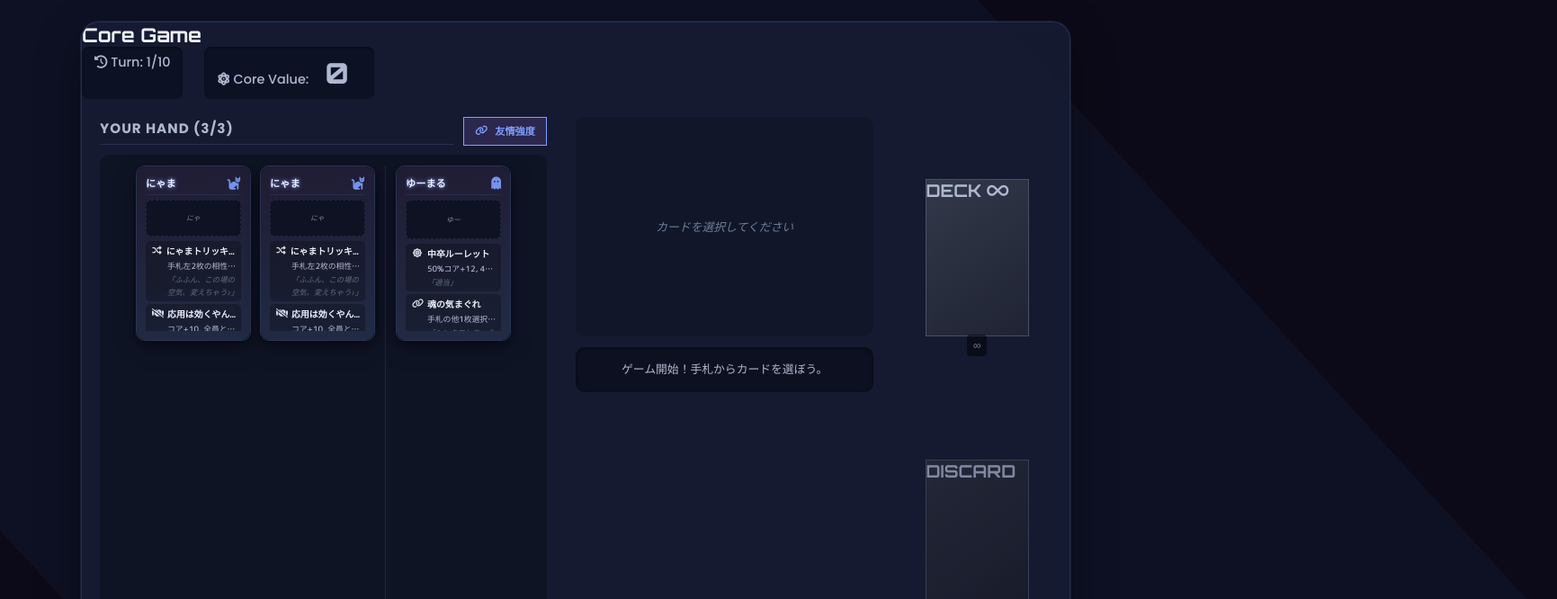
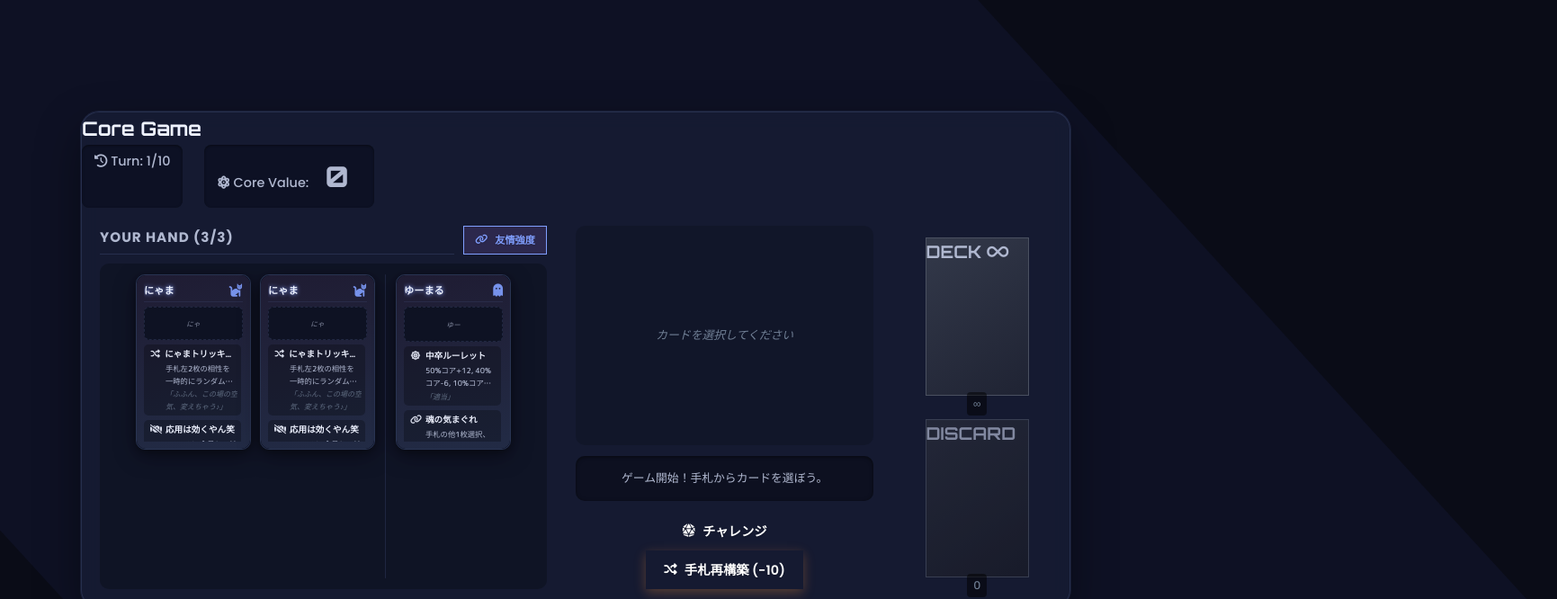
Before and after one commit to totototosssss/card, a plain HTML site: page index.html in a window 1280 px wide. Both pictures are taken after a click on the button "ゲーム開始". Shown: the top 666 px of the page at 90% size, 1731 px wide, since content can reach past the window. Drawn offline with Linux system fonts and the light colour scheme.

Commit message:
Update style.css

```diff
--- a/style.css
+++ b/style.css
@@ -1,9 +1,9 @@
-/* style.css - Nexus Core Genesis Theme */
+/* style.css - Nexus Core Genesis - Mobile & Text Overflow Fix Edition */
 :root {
     --font-body: 'M PLUS Rounded 1c', sans-serif;
     --font-ui: 'Poppins', sans-serif;
     --font-display: 'Orbitron', var(--font-ui);
-    --color-bg-deep-space: #0c0a18;
+    --color-bg-deep-space: #0a0c17;
     --color-bg-nexus-blue: #0e1124;
     --color-bg-card-surface: #1f1c33;
     --color-bg-interactive: #2c284d;
@@ -71,7 +71,19 @@
 }
 * { box-sizing: border-box; margin: 0; padding: 0; -webkit-font-smoothing: antialiased; -moz-osx-font-smoothing: grayscale; }
 html { font-size: 16px; height: 100%; }
-body { font-family: var(--font-body); background-color: var(--color-bg-deep-space); color: var(--text-primary); display: flex; justify-content: center; align-items: center; min-height: 100%; padding: 16px; overflow: hidden; perspective: 1800px; }
+body {
+    font-family: var(--font-body);
+    background-color: var(--color-bg-deep-space);
+    color: var(--text-primary);
+    display: flex;
+    justify-content: center;
+    align-items: center;
+    min-height: 100%;
+    padding: 16px;
+    overflow-x: hidden; /* ★ 横スクロールのみ禁止 */
+    line-height: 1.65;
+    position: relative;
+}
 .game-viewport { width: 100%; height: 100%; display: flex; flex-direction: column; justify-content: center; align-items: center; }
 .game-background-nexus { position: fixed; top: 0; left: 0; right: 0; bottom: 0; background: var(--color-bg-nexus-blue); z-index: -1;
     background-image:
@@ -80,7 +92,6 @@ body { font-family: var(--font-body); background-color: var(--color-bg-deep-spac
     animation: subtleBgRotate 60s linear infinite alternate;
 }
 @keyframes subtleBgRotate { 0% { transform: rotate(0deg) scale(1.5); } 100% { transform: rotate(360deg) scale(1.5); } }
-
 
 .pre-game-screen { position: fixed; top: 0; left: 0; right: 0; bottom: 0; background-color: rgba(10, 12, 23, 0.97); backdrop-filter: blur(10px); -webkit-backdrop-filter: blur(10px); display: flex; justify-content: center; align-items: center; z-index: 2000; opacity: 1; transition: opacity 0.5s var(--ease-out-cubic); }
 .pre-game-screen.hidden { opacity: 0; pointer-events: none; }
@@ -93,7 +104,26 @@ body { font-family: var(--font-body); background-color: var(--color-bg-deep-spac
 .pre-game-content .option-detail { display: block; font-size: 0.75rem; color: var(--text-tertiary); margin-top: var(--spacing-base); font-style: italic; }
 .start-game-main-button { padding: calc(var(--spacing-base) * 1.5) calc(var(--spacing-base) * 4); font-size: 1.1rem; width: 100%; }
 
-.app-container { width: 100%; max-width: 1100px; height: calc(100vh - 48px); max-height: 800px; background: rgba(22, 28, 50, 0.92); backdrop-filter: blur(10px) saturate(130%); -webkit-backdrop-filter: blur(10px) saturate(130%); border-radius: 20px; box-shadow: 0 20px 50px rgba(0,0,0,0.4), 0 0 0 1px rgba(120,150,220,0.15); border: 1px solid var(--color-glass-border); display: none; flex-direction: column; overflow: hidden; position: relative; transform: scale(0.95); opacity: 0; animation: gameContainerAppear 0.8s var(--ease-out-cubic) 0.2s forwards; }
+.app-container {
+    width: 100%;
+    max-width: 1100px;
+    /* height: calc(100vh - 48px);  ★ モバイルでの途切れ対策のため、固定高さを避ける */
+    /* max-height: 800px; */
+    min-height: 0; /* flexアイテムとしての最小高さをリセット */
+    background: rgba(22, 28, 50, 0.92);
+    backdrop-filter: blur(10px) saturate(130%);
+    -webkit-backdrop-filter: blur(10px) saturate(130%);
+    border-radius: 20px;
+    box-shadow: 0 20px 50px rgba(0,0,0,0.4), 0 0 0 1px rgba(120,150,220,0.15);
+    border: 1px solid var(--color-glass-border);
+    display: none; /* 初期はJSで制御 */
+    flex-direction: column;
+    overflow: hidden; /* コンテナ自体はhiddenでOK、内部でスクロールを制御 */
+    position: relative;
+    transform: scale(0.95);
+    opacity: 0;
+    animation: gameContainerAppear 0.8s var(--ease-out-cubic) 0.2s forwards;
+}
 .app-container.active { display: flex; }
 @keyframes gameContainerAppear { to { transform: scale(1); opacity: 1; } }
 @keyframes feedbackTextShakeVFlow { 0%, 100% { transform: translateX(0); } 20%, 60% { transform: translateX(-3px) rotate(-0.7deg); } 40%, 80% { transform: translateX(3px) rotate(0.7deg); } }
@@ -125,15 +155,15 @@ body { font-family: var(--font-body); background-color: var(--color-bg-deep-spac
 .progress-bar-container { width: 100%; height: 6px; background-color: rgba(0,0,0,0.2); border-radius: var(--border-radius-pill); overflow: hidden; }
 #progress-bar { width: 0%; height: 100%; background: linear-gradient(90deg, var(--color-accent-primary) 0%, var(--color-accent-tertiary) 100%); border-radius: var(--border-radius-pill); transition: width var(--transition-normal) var(--ease-out-cubic); }
 
-.game-board { flex-grow: 1; display: flex; padding: 20px; gap: 20px; overflow: hidden; }
-.player-area { flex: 3; display: flex; flex-direction: column; }
-.player-area-header { display: flex; justify-content: space-between; align-items: center; margin-bottom: 10px; }
+.game-board { flex-grow: 1; display: flex; padding: 20px; gap: 20px; overflow: hidden; /* ★ ボード自体はhidden */ }
+.player-area { flex: 3; display: flex; flex-direction: column; overflow: hidden; /* ★内部スクロールのため */ }
+.player-area-header { display: flex; justify-content: space-between; align-items: center; margin-bottom: 10px; flex-shrink: 0; }
 .area-title { font-family: var(--font-ui); font-size: 0.95rem; color: var(--text-secondary); border-bottom: 1px solid var(--color-glass-border); padding-bottom: 6px; letter-spacing: 1px; flex-grow: 1; text-transform: uppercase; }
 .affinity-button.small-button { padding: 6px 12px; font-size: 0.7rem; margin-left: 10px; background: var(--color-bg-interactive); color: var(--text-accent-glow); border: 1px solid var(--text-accent-glow); text-transform: uppercase; }
 .affinity-button.small-button:hover { background: var(--text-accent-glow); color: var(--color-bg-deep-space); }
 .hand-area { display: flex; justify-content: center; align-items: flex-start; gap: 0; flex-wrap: nowrap; padding: 12px; background: rgba(0,0,0,0.25); border-radius: var(--card-border-radius); min-height: calc(var(--card-height) + 24px); flex-grow: 1; overflow-x: auto; overflow-y: hidden; perspective: 1200px; }
 .hand-card-separator { width: 1px; background-color: rgba(120, 150, 220, 0.15); margin: 0 6px; align-self: stretch; border-radius: 1px; }
-.affinity-status { margin-top: 10px; padding: 8px 12px; border-radius: var(--card-border-radius); text-align: center; font-size: 0.78rem; min-height: 2.5em; display: none; align-items: center; justify-content: center; opacity: 0; transition: opacity 0.3s ease, transform 0.3s ease, background-color 0.3s ease, border-color 0.3s ease; transform: translateY(5px); }
+.affinity-status { margin-top: 10px; padding: 8px 12px; border-radius: var(--card-border-radius); text-align: center; font-size: 0.78rem; min-height: 2.5em; display: none; align-items: center; justify-content: center; opacity: 0; transition: opacity 0.3s ease, transform 0.3s ease, background-color 0.3s ease, border-color 0.3s ease; transform: translateY(5px); flex-shrink: 0; }
 .affinity-status.visible { opacity: 1; transform: translateY(0); display: flex; }
 .affinity-status.positive { background: rgba(var(--accent-lime-rgb,57,255,20), 0.15); border: 1px solid rgba(var(--accent-lime-rgb),0.4); color: var(--accent-lime); text-shadow: 0 0 3px rgba(var(--accent-lime-rgb), 0.5);}
 .affinity-status.negative { background: rgba(var(--accent-red-rgb,255,59,95), 0.15); border: 1px solid rgba(var(--accent-red-rgb),0.4); color: var(--accent-red); text-shadow: 0 0 3px rgba(var(--accent-red-rgb), 0.5);}
@@ -142,26 +172,29 @@ body { font-family: var(--font-body); background-color: var(--color-bg-deep-spac
 .card { width: var(--card-width); height: var(--card-height); border-radius: var(--card-border-radius); position: relative; cursor: pointer; transition: transform 0.45s var(--ease-out-expo), box-shadow 0.45s var(--ease-out-expo); transform-style: preserve-3d; flex-shrink: 0; margin: 0 5px; }
 .card-inner { position: relative; width: 100%; height: 100%; transition: transform 0.7s var(--ease-out-back-strong); transform-style: preserve-3d; border-radius: var(--card-border-radius); box-shadow: var(--card-shadow); overflow: hidden; border: var(--card-border); }
 .card-front, .card-back-face { position: absolute; width: 100%; height: 100%; -webkit-backface-visibility: hidden; backface-visibility: hidden; border-radius: var(--card-border-radius); display: flex; flex-direction: column; }
-.card-front { background: linear-gradient(170deg, var(--color-bg-card-surface) 0%, #222b45 100%); color: var(--text-primary); padding: 10px; justify-content: space-between; }
+.card-front { background: linear-gradient(170deg, var(--color-bg-card-surface) 0%, #222b45 100%); color: var(--text-primary); padding: 8px; justify-content: flex-start; overflow: hidden; }
 .card-header { display: flex; justify-content: space-between; align-items: center; width: 100%; margin-bottom: 5px; padding-bottom: 3px; border-bottom: 1px solid rgba(120,150,220,0.1); }
 .card-name { font-family: var(--font-ui); font-size: 0.7rem; font-weight: 700; color: var(--text-primary); text-shadow: 0 0 5px var(--text-accent-glow); overflow: hidden; text-overflow: ellipsis; white-space: nowrap; flex-grow: 1; }
-.card-char-icon { font-size: 0.9rem; color: var(--text-accent-glow); opacity: 0.9; }
+.card-char-icon-img { /* ★ for stone.png */ width: 20px; height: 20px; object-fit: contain; margin-left: 4px; filter: drop-shadow(0 0 3px var(--text-accent-glow));}
+.card-char-icon { font-size: 0.9rem; color: var(--text-accent-glow); opacity: 0.9; margin-left: 4px;} /* Fallback if image not used */
+
 .card-art { width: 100%; height: 55px; background-color: rgba(10,15,30,0.8); border-radius: 6px; margin-bottom: 5px; display: flex; justify-content: center; align-items: center; color: var(--text-secondary); font-size: 0.6rem; border: 1px dashed var(--color-glass-border); overflow: hidden; }
-.card-art img { width: 100%; height: 100%; object-fit: cover; }
+.card-art img { width: 100%; height: 100%; object-fit: cover; } /* For stone.png */
 .card-art .art-placeholder-text { font-style: italic; opacity: 0.7; font-size: 0.8em;}
-.card-abilities-section { width: 100%; flex-grow: 1; display: flex; flex-direction: column; justify-content: space-around; overflow-y: auto; gap: 3px; scrollbar-width: thin; scrollbar-color: var(--text-accent-glow) transparent;}
-.ability-slot { padding: 3px 4px; border-radius: 5px; background: rgba(0,0,0,0.25); border-left: 3px solid transparent; transition: border-left-color 0.2s ease, background-color 0.2s ease; }
+.card-abilities-section { width: 100%; flex-grow: 1; display: flex; flex-direction: column; justify-content: space-around; overflow-y: auto; gap: 3px; scrollbar-width: thin; scrollbar-color: var(--text-accent-glow) transparent; padding-right: 2px; /* For scrollbar */}
+.ability-slot { padding: 3px 4px; border-radius: 5px; background: rgba(0,0,0,0.25); border-left: 3px solid transparent; transition: border-left-color 0.2s ease, background-color 0.2s ease; margin-bottom: 2px; }
 .ability-slot:hover { background: rgba(var(--accent-cyan-rgb), 0.15); border-left-color: var(--accent-cyan); }
 .ability-header { display: flex; align-items: center; margin-bottom: 2px; }
 .ability-icon { font-size: 0.65em; margin-right: 5px; color: var(--accent-yellow); opacity: 0.9; width: 12px; text-align: center; }
-.ability-name { font-family: var(--font-ui); font-size: 0.62rem; font-weight: 600; color: var(--accent-cyan); flex-grow: 1; white-space: nowrap; overflow: hidden; text-overflow: ellipsis; }
-.ability-description { font-size: 0.55rem; color: var(--text-secondary); margin-bottom: 1px; padding-left: 17px; white-space: nowrap; overflow: hidden; text-overflow: ellipsis;}
-.ability-dialogue { font-size: 0.52rem; color: var(--text-tertiary); font-style: italic; opacity: 0.8; white-space: normal; overflow: hidden; text-overflow: ellipsis; display: -webkit-box; -webkit-line-clamp: 2; -webkit-box-orient: vertical; padding-left: 17px; }
-.card.char-sasami-rare .card-front { background: linear-gradient(160deg, var(--color-sasami-bg-start), var(--color-sasami-bg-end)); border: 1px solid var(--color-sasami-border); box-shadow: 0 0 15px var(--color-sasami-glow), 0 0 25px var(--color-sasami-glow); }
+.ability-name { font-family: var(--font-ui); font-size: 0.6rem; font-weight: 600; color: var(--accent-cyan); flex-grow: 1; white-space: nowrap; overflow: hidden; text-overflow: ellipsis; }
+.ability-description { font-size: 0.52rem; /* ★少し小さく */ color: var(--text-secondary); margin-bottom: 1px; padding-left: 17px; white-space: normal; /* ★wrapに変更 */ overflow-wrap: break-word; display: -webkit-box; -webkit-line-clamp: 2; -webkit-box-orient: vertical; overflow: hidden; text-overflow: ellipsis; min-height: 1.8em; /* 2行分の高さを確保しようと試みる */ }
+.ability-dialogue { font-size: 0.5rem; /* ★少し小さく */ color: var(--text-tertiary); font-style: italic; opacity: 0.8; white-space: normal; /* ★wrapに変更 */ overflow-wrap: break-word; display: -webkit-box; -webkit-line-clamp: 2; -webkit-box-orient: vertical; overflow: hidden; text-overflow: ellipsis; padding-left: 17px; min-height: 1.7em; /* 2行分の高さを確保しようと試みる */}
+
+.card.char-sasami-rare .card-front { background: linear-gradient(160deg, var(--color-sasami-bg-start, #4a0e4e) 0%, var(--color-sasami-bg-end, #2e0830) 100%); border: 1px solid var(--color-sasami-border, #ff69b4); box-shadow: 0 0 20px var(--color-sasami-glow, rgba(255,105,180,0.4)), 0 0 35px var(--color-sasami-glow, rgba(255,105,180,0.4)); color: var(--color-sasami-text, #f3e5f5); }
 .card.char-sasami-rare .card-name { color: var(--color-sasami-text); text-shadow: 0 0 8px var(--color-sasami-accent); }
-.card.char-sasami-rare .card-char-icon { color: var(--color-sasami-accent); }
-.card.char-sasami-rare .ability-slot { background: rgba(var(--sasami-accent-rgb, 218,112,214), 0.15); } /* Define --sasami-accent-rgb if needed */
-.card.char-sasami-rare .ability-slot:hover { background: rgba(var(--sasami-accent-rgb), 0.25); border-left-color: var(--color-sasami-accent); }
+.card.char-sasami-rare .card-char-icon-img, .card.char-sasami-rare .card-char-icon { color: var(--color-sasami-accent); filter: drop-shadow(0 0 5px var(--color-sasami-accent));}
+.card.char-sasami-rare .ability-slot { background: rgba(var(--sasami-accent-rgb, 218,112,214), 0.2); }
+.card.char-sasami-rare .ability-slot:hover { background: rgba(var(--sasami-accent-rgb, 218,112,214), 0.3); border-left-color: var(--color-sasami-accent); }
 .card.char-sasami-rare .ability-name { color: var(--color-sasami-accent); }
 .card.char-sasami-rare .ability-icon { color: var(--color-sasami-accent); }
 
@@ -183,7 +216,6 @@ body { font-family: var(--font-body); background-color: var(--color-bg-deep-spac
 .game-dialogue-box { background: rgba(0,0,0,0.35); border-radius: var(--card-border-radius); padding: 10px 14px; width: 100%; min-height: 50px; display: flex; align-items: center; justify-content: center; text-align: center; box-shadow: inset 0 1px 4px rgba(0,0,0,0.5); }
 #dialogue-text { font-size: 0.8rem; color: var(--text-secondary); line-height: 1.4; transition: opacity var(--transition-duration) ease-in-out; }
 .dialogue-append { display: block; font-size: 0.9em; color: var(--text-tertiary); margin-top: 4px; opacity: 0.8; }
-
 
 .player-actions-container { display: flex; flex-direction: column; align-items: center; gap: calc(var(--spacing-base) * 1.5); margin-top: auto; width: 100%; }
 .challenge-area { display: flex; flex-direction: column; align-items: center; gap: 6px; width: 100%; }
@@ -211,7 +243,7 @@ body { font-family: var(--font-body); background-color: var(--color-bg-deep-spac
 .modal-rank-title { font-family: var(--font-ui); font-size: 1.3rem; font-weight: 700; margin-bottom: 8px; }
 .modal-rank-message { font-size: 0.9rem; color: var(--text-secondary); margin-bottom: 20px; }
 #final-score-text { font-size: 1rem; margin-bottom: 10px;}
-#final-score-text #final-score-value { font-weight: 700; color: var(--accent-yellow); font-size: 1.2em; } /* Target specific ID for result modal */
+#final-score-text #final-score-value { font-weight: 700; color: var(--accent-yellow); font-size: 1.2em; }
 .modal-content .restart-button, .modal-content .close-modal-button { margin-top: 10px; }
 
 .affinity-table-container { max-height: 320px; overflow-y: auto; margin-bottom: 16px; border: 1px solid var(--color-glass-border); border-radius: var(--border-radius-base); background: rgba(10,15,30,0.3); }
@@ -228,14 +260,10 @@ body { font-family: var(--font-body); background-color: var(--color-bg-deep-spac
 .affinity-table td .affinity-text-neutral { color: var(--text-tertiary); }
 .affinity-table td .affinity-icon { margin-right: 4px; font-size: 0.9em; }
 
-/* Rank specific styling in modal */
 .modal-rank-title.rank-godlike { color: var(--color-rank-godlike-primary); text-shadow: 0 0 10px var(--color-rank-godlike-secondary); }
 .modal-rank-title.rank-ss { color: var(--color-accent-red); }
-/* Add more rank-specific title colors if desired */
 .rank-icon-display.rank-godlike i { color: var(--color-rank-godlike-primary); }
 .rank-icon-display.rank-ss i { color: var(--color-accent-red); }
-/* Add more rank-specific icon colors if desired */
-
 
 @media (max-width: 800px) {
     .game-container { height: auto; max-height: none; margin: 16px auto; }
@@ -256,13 +284,13 @@ body { font-family: var(--font-body); background-color: var(--color-bg-deep-spac
     .game-board { padding: 12px; gap: 12px; }
     .player-area-header { flex-direction: column; align-items: center; gap: 8px;}
     .area-title { font-size: 0.9rem; }
-    :root { --card-width: 88px; --card-height: 132px; --card-border-radius: 8px; } /* Mobile card size */
+    :root { --card-width: 85px; --card-height: 135px; --card-border-radius: 8px; }
     .card-name { font-size: 0.55rem; }
     .card-art { height: 35px; font-size: 0.5rem; }
     .card-abilities-section { font-size: 0.5rem; gap: 2px; }
     .ability-slot { padding: 2px 3px; }
     .ability-name { font-size: 0.52rem; }
-    .ability-description, .ability-dialogue { font-size: 0.48rem; }
+    .ability-description, .ability-dialogue { font-size: 0.48rem; -webkit-line-clamp: 1; /* Mobile: show less text */ }
     .affinity-status { font-size: 0.7rem; }
     .ability-choices button { font-size: 0.7rem; padding: 6px 8px; min-width: 100px;}
     .game-dialogue-box { padding: 8px 10px; min-height: 40px; }
```
